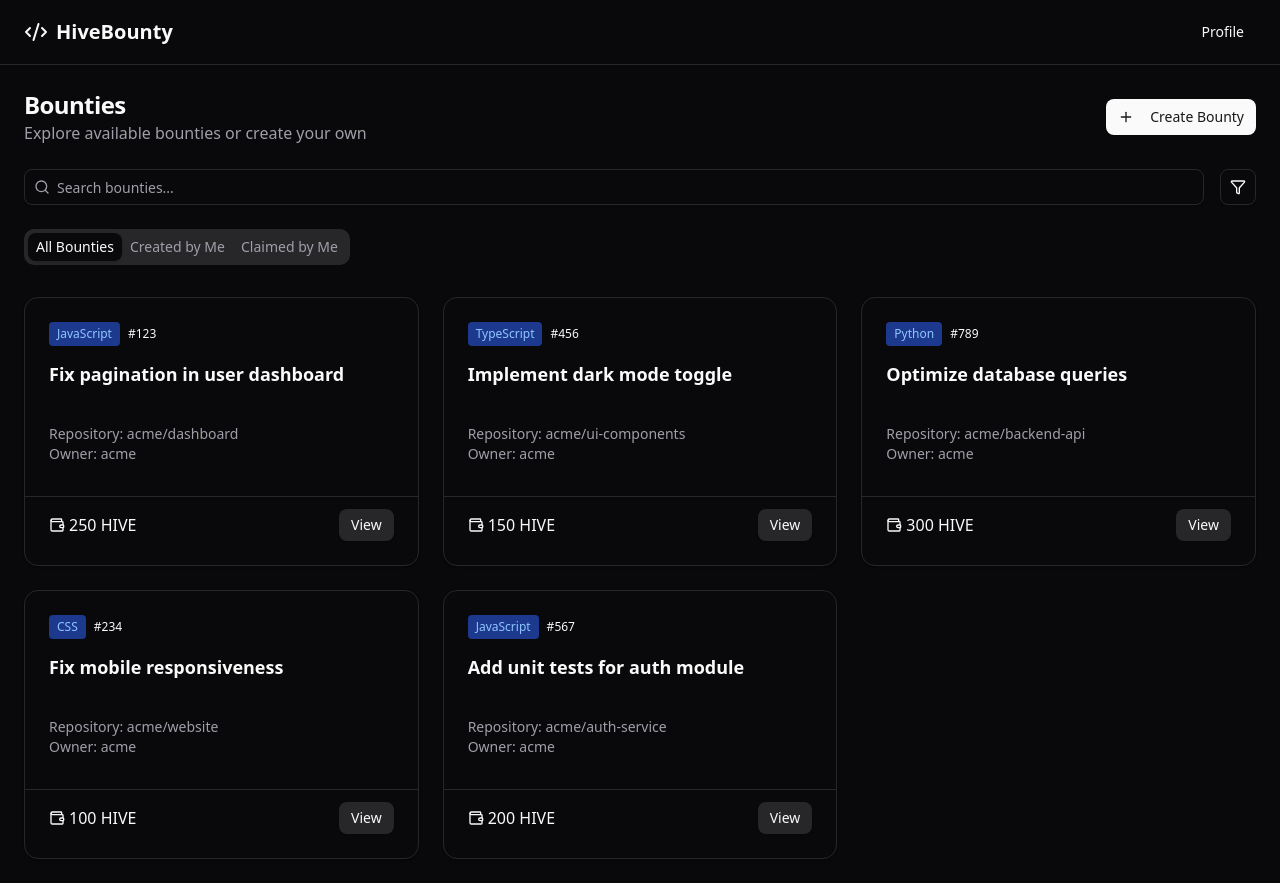
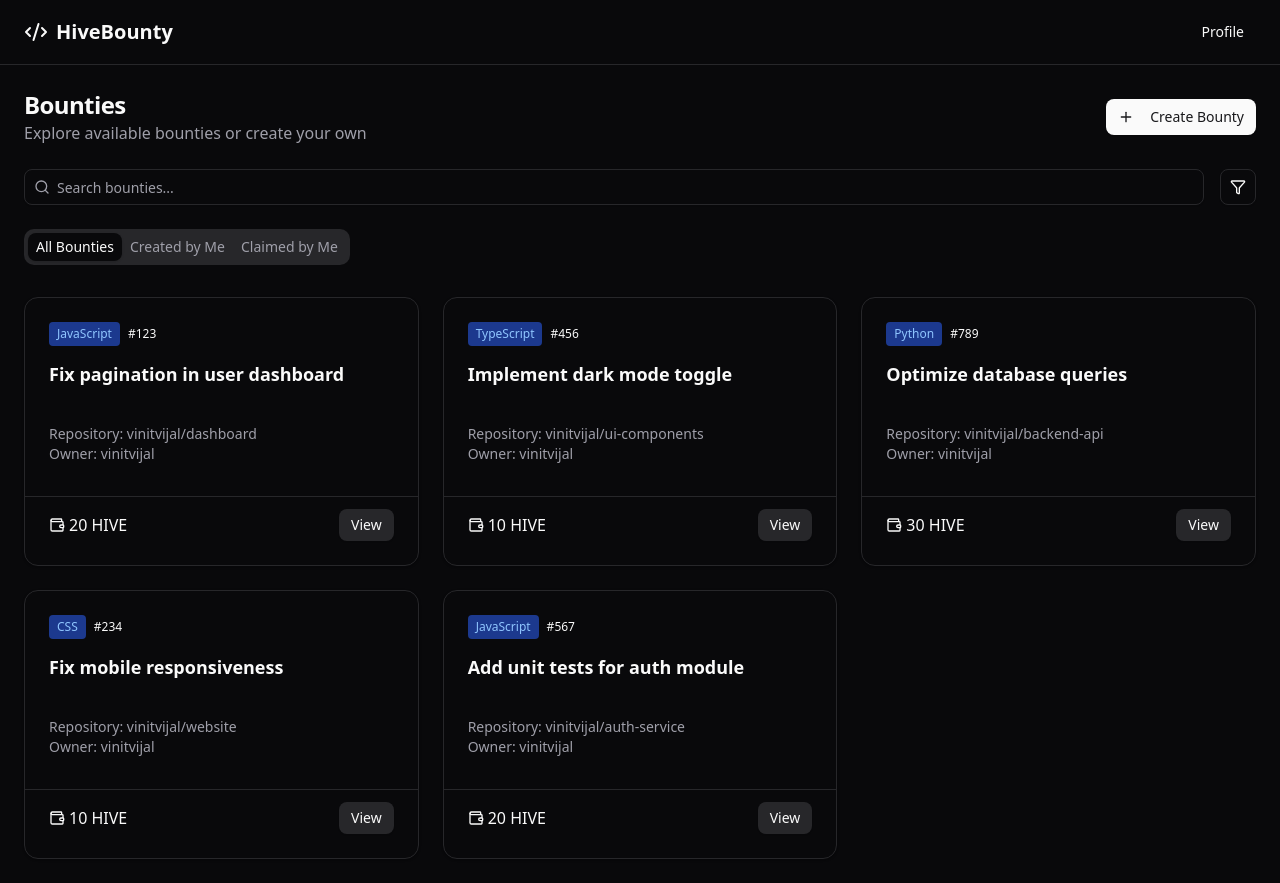
Before and after one commit to vinitvijal/HiveBounty, a Next.js app: page /dashboard in a window 1280 px wide. Built offline with nearby package versions, Linux system fonts and the light colour scheme; what @hiveio/dhive would draw is missing.

Commit message:
home page images

```diff
--- a/app/dashboard/page.tsx
+++ b/app/dashboard/page.tsx
@@ -16,51 +16,51 @@ const mockBounties = [
   {
     id: 1,
     title: "Fix pagination in user dashboard",
-    repo: "acme/dashboard",
-    owner: "acme",
+    repo: "vinitvijal/dashboard",
+    owner: "vinitvijal",
     issueNumber: 123,
     language: "JavaScript",
-    amount: 250,
+    amount: 20,
     status: "open",
   },
   {
     id: 2,
     title: "Implement dark mode toggle",
-    repo: "acme/ui-components",
-    owner: "acme",
+    repo: "vinitvijal/ui-components",
+    owner: "vinitvijal",
     issueNumber: 456,
     language: "TypeScript",
-    amount: 150,
+    amount: 10,
     status: "open",
   },
   {
     id: 3,
     title: "Optimize database queries",
-    repo: "acme/backend-api",
-    owner: "acme",
+    repo: "vinitvijal/backend-api",
+    owner: "vinitvijal",
     issueNumber: 789,
     language: "Python",
-    amount: 300,
+    amount: 30,
     status: "open",
   },
   {
     id: 4,
     title: "Fix mobile responsiveness",
-    repo: "acme/website",
-    owner: "acme",
+    repo: "vinitvijal/website",
+    owner: "vinitvijal",
     issueNumber: 234,
     language: "CSS",
-    amount: 100,
+    amount: 10,
     status: "open",
   },
   {
     id: 5,
     title: "Add unit tests for auth module",
-    repo: "acme/auth-service",
-    owner: "acme",
+    repo: "vinitvijal/auth-service",
+    owner: "vinitvijal",
     issueNumber: 567,
     language: "JavaScript",
-    amount: 200,
+    amount: 20,
     status: "open",
   },
 ]
--- a/app/page.tsx
+++ b/app/page.tsx
@@ -203,12 +203,10 @@ export default function Home() {
                 <div className="relative w-full h-48 mt-4 rounded-lg overflow-hidden border">
                   <div className="absolute inset-0 bg-gradient-to-br from-blue-100/50 to-violet-100/50 dark:from-blue-950/50 dark:to-violet-950/50"></div>
                   <div className="absolute inset-0 flex items-center justify-center">
-                    <Image
-                      src="/placeholder.svg?height=192&width=320"
+                    <img
+                      src="https://github.blog/wp-content/uploads/2021/06/GitHub-Bug-Bounty_for-social.png?fit=1200%2C630"
                       alt="Create a bounty illustration"
-                      width={320}
-                      height={192}
-                      className="object-contain"
+                      className="object-cover h-full"
                     />
                   </div>
                 </div>
@@ -228,12 +226,10 @@ export default function Home() {
                 <div className="relative w-full h-48 mt-4 rounded-lg overflow-hidden border">
                   <div className="absolute inset-0 bg-gradient-to-br from-blue-100/50 to-violet-100/50 dark:from-blue-950/50 dark:to-violet-950/50"></div>
                   <div className="absolute inset-0 flex items-center justify-center">
-                    <Image
-                      src="/placeholder.svg?height=192&width=320"
+                    <img
+                      src="https://pbs.twimg.com/media/GM_goe1aQAAkGzf.jpg:large"
                       alt="Solve issue illustration"
-                      width={320}
-                      height={192}
-                      className="object-contain"
+                      className="object-cover h-full"
                     />
                   </div>
                 </div>
@@ -253,12 +249,12 @@ export default function Home() {
                 <div className="relative w-full h-48 mt-4 rounded-lg overflow-hidden border">
                   <div className="absolute inset-0 bg-gradient-to-br from-blue-100/50 to-violet-100/50 dark:from-blue-950/50 dark:to-violet-950/50"></div>
                   <div className="absolute inset-0 flex items-center justify-center">
-                    <Image
-                      src="/placeholder.svg?height=192&width=320"
+                    <img
+                      src="https://cdn3d.iconscout.com/3d/premium/thumb/github-3d-icon-download-in-png-blend-fbx-gltf-file-formats--social-media-logos-logo-brand-golden-pack-icons-9791628.png"
                       alt="Claim rewards illustration"
                       width={320}
                       height={192}
-                      className="object-contain"
+                      className=""
                     />
                   </div>
                 </div>
```
